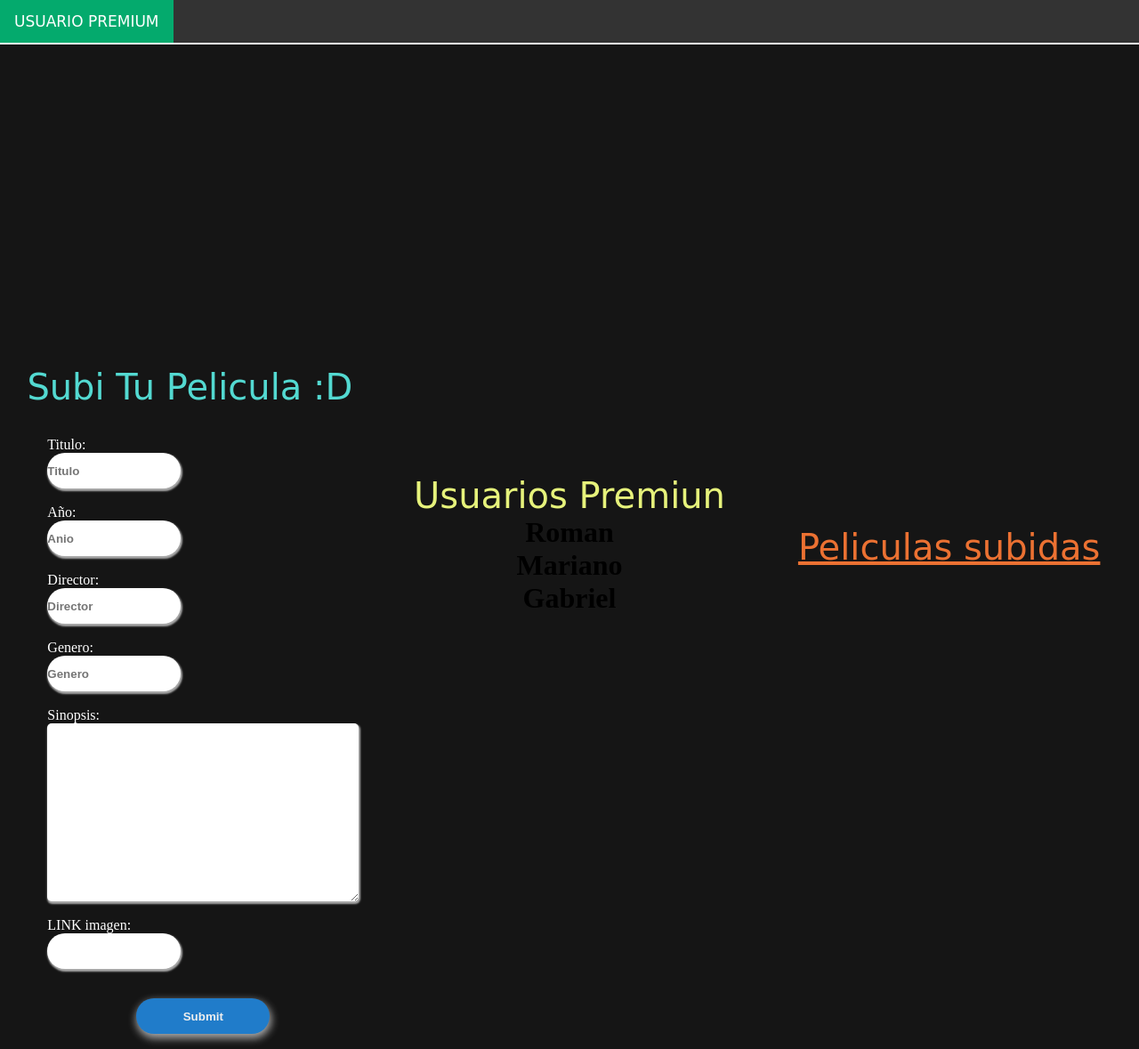
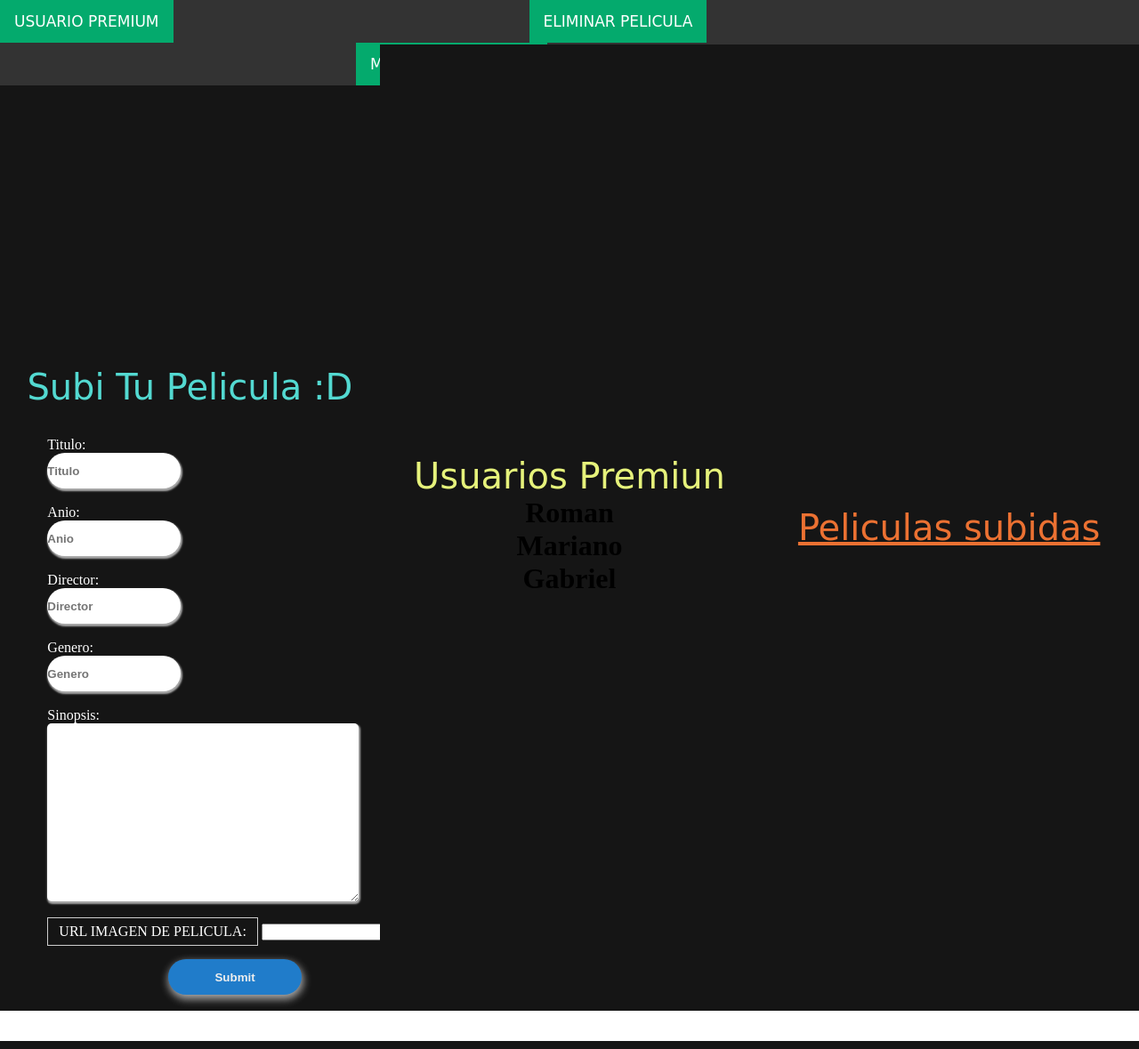
Before and after one commit to Romangonzalezz/Movie-System---Flask, a Flask app: page /usuario_premium in a window 1280 px wide. Shown: the top 1179 px of the page at 89% size. Run offline with Flask 2, Linux system fonts and the light colour scheme.

Commit message:
Arreglamos algunos errores del formulario y ahora funciona correctamente

```diff
--- a/templates/autorizado.html
+++ b/templates/autorizado.html
@@ -12,6 +12,8 @@
     <div class="body-1">
     <div class="topnav">
         <a class="active"> USUARIO PREMIUM </a>
+        <a class="active" id="a-nav" href="{{ url_for('eliminar_pelicula_html') }}"> ELIMINAR PELICULA </a>
+        <a class="active" id="a-nav"> MODIFICAR PELICULA </a>
     </div>
 
 
@@ -28,7 +30,7 @@
             <label for="titulo" class="label-post">Titulo: </label>
             <input type="text" placeholder="Titulo" id="titulo" name="titulo">
             <br>
-            <label for="anio" class="label-post">Año: </label>
+            <label for="anio" class="label-post">Anio: </label>
             <input  type="text" placeholder="Anio" id="anio" name="anio">
             <br>
             <label for="director" class="label-post">Director: </label>
@@ -40,8 +42,8 @@
             <label for="sinopsis" class="label-post">Sinopsis: </label>
             <textarea id="sinopsis" name="sinopsis" rows="10" cols="50"></textarea>
             <br>
-            <label for="imagen" class="label-post">LINK imagen:  </label>
-            <input  type="text" id="imagen" name="imagen">
+            <label for="imagen" class="imagen-box">URL IMAGEN DE PELICULA:  </label>
+            <input  type="url" id="imagen" name="imagen">
             <br>
             <input  type="submit" placeholder="Enviar" class="enviar-btn">
             <br>
@@ -56,7 +58,7 @@
         {% endfor %}
       </div>
       <div class="background-three link-container">
-        <a class="link-three" href="{{ url_for ('Home') }}">Peliculas subidas</a>
+        <a class="link-three" href="#abajo">Peliculas subidas</a>
 
 
       </div>
@@ -64,6 +66,7 @@
 
 
   <div class="container">
+  <a name="abajo"></a>
   <div class="box-container">
   {% for pelicula in peliculas.peliculas %}
 
```
